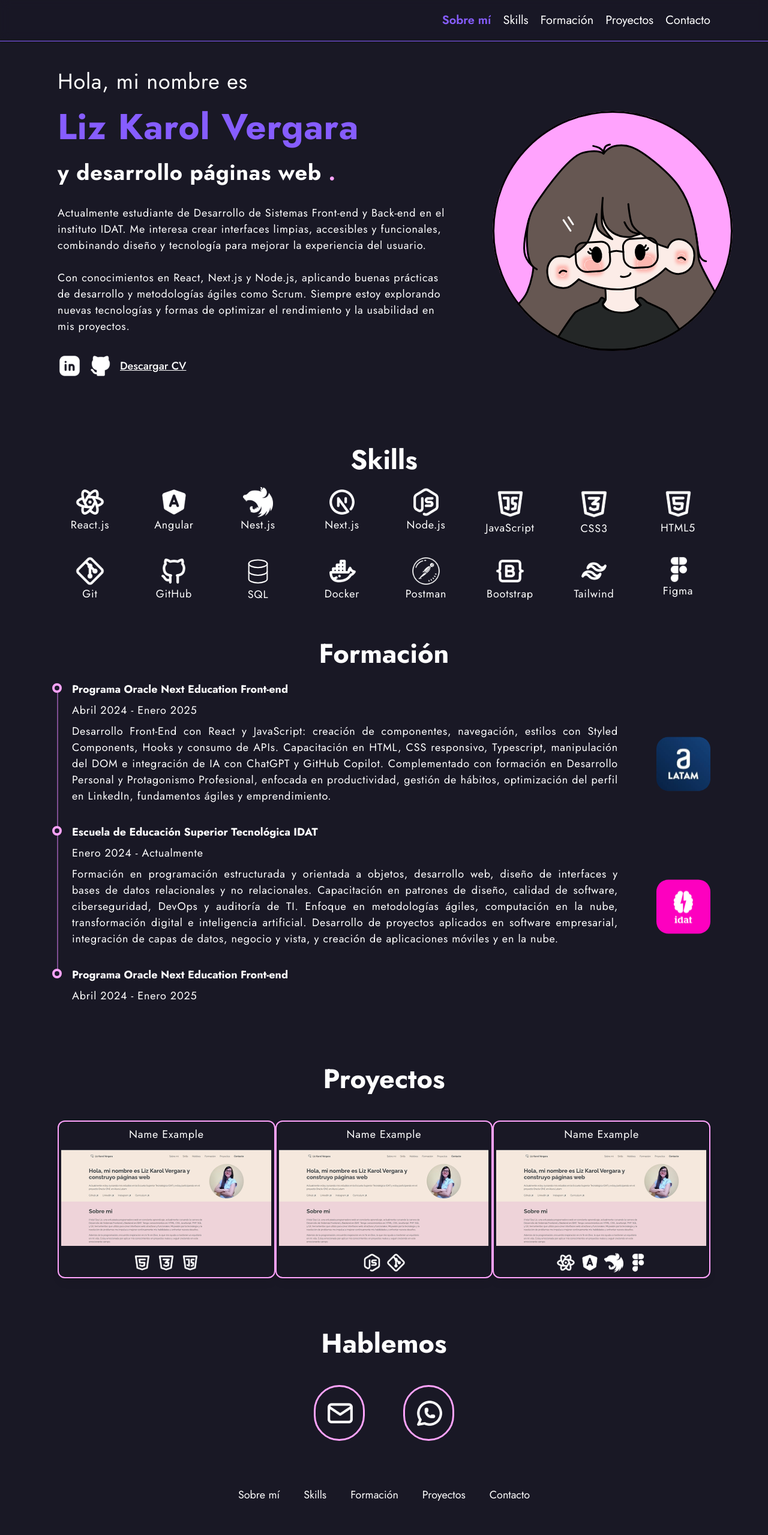
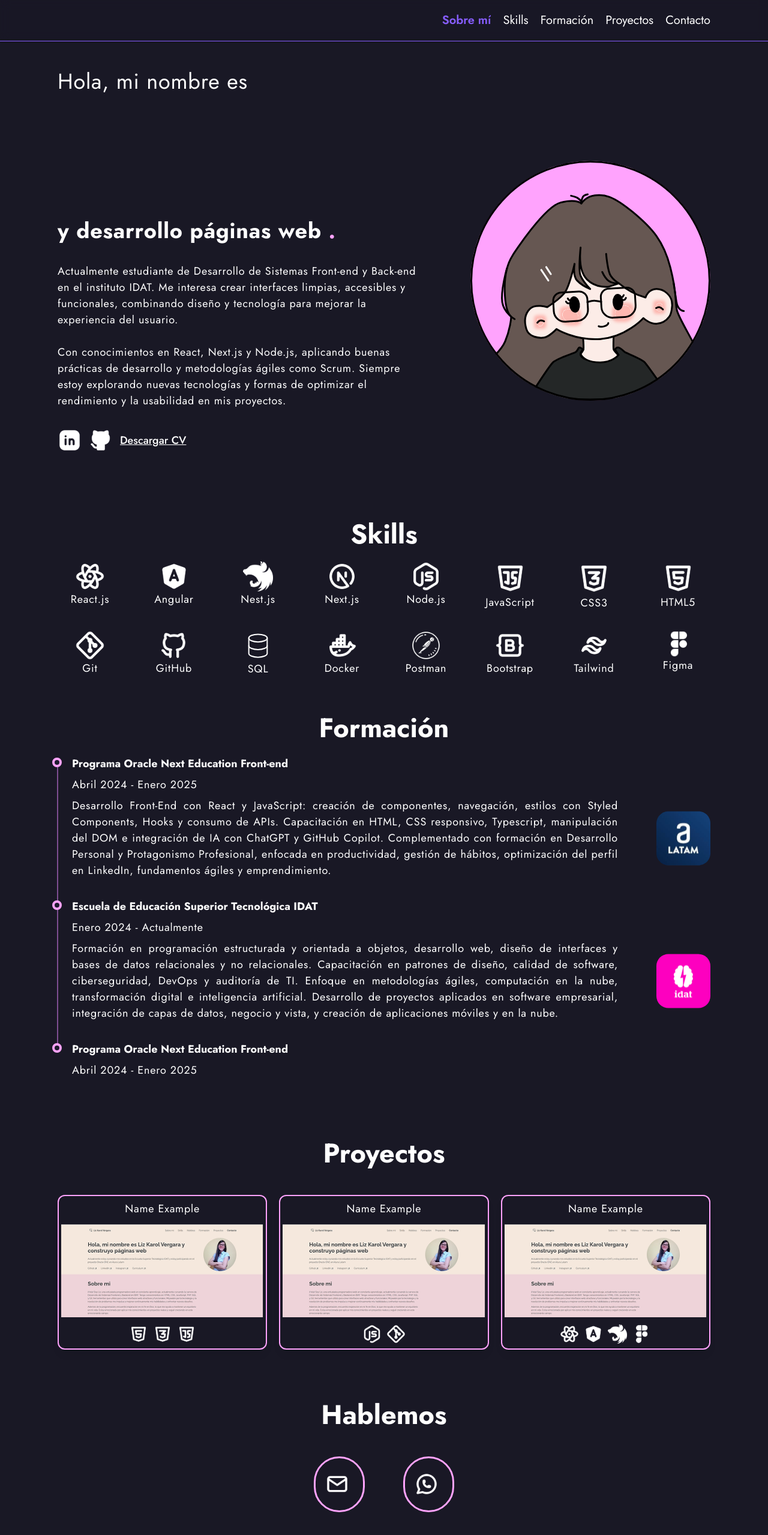
Before and after one commit to lizkarolvergara/mi-portafolio, a Next.js app: page / in a window 1280 px wide. Shown: the top 2559 px of the page at 60% size. Built offline with nearby package versions, Linux system fonts and the light colour scheme.

Commit message:
style: diseño responsive del main y footer

```diff
--- a/app/components/AnimatedAvatar.tsx
+++ b/app/components/AnimatedAvatar.tsx
@@ -5,6 +5,7 @@ import { useEffect, useRef, useState } from "react"
 export default function AnimatedAvatar () {
     const [isBlinking, setIsBlinking] = useState(false)
     const svgRef  = useRef<SVGSVGElement>(null)
+    const [isSmiling, setIsSmiling] = useState(false)
 
     useEffect (() => {
         const interval = setInterval(() => {
@@ -40,12 +41,23 @@ export default function AnimatedAvatar () {
     }, [])
 
     return (
-        <div className="relative w-[400px] h-[400px]">
-            <img src="/avatar-base.svg" alt="avatar"/>
-            {isBlinking ? (
+        <div
+            className="relative w-[200px] h-[200px] md:w-[300px] md:h-[300px] lg:w-[400px] lg:h-[400px]" onClick={() => {
+            setIsSmiling(true)
+            setTimeout(() => setIsSmiling(false), 1000)
+        }}>
+            {!isSmiling &&
+                (
+                    <img src="/avatar-base.svg" alt="avatar"/>
+                )
+            }
+            {isSmiling ?
+                (
+                    <img src="/avatar-smile.svg" alt="avatar"/>
+                ) : isBlinking ? (
                     <img src="/eyes-closed.svg" className="absolute inset-0 " />
                 ) : (
-                    <svg ref={svgRef} xmlns="http://www.w3.org/2000/svg" width="400" height="400" viewBox="0 0 400 400" fill="none" className="absolute inset-0 pointer-events-none">
+                    <svg ref={svgRef} xmlns="http://www.w3.org/2000/svg" viewBox="0 0 400 400" fill="none" className="absolute inset-0 pointer-events-none w-full h-full">
                         <g id="eyes-open">
                             <g id="eye-right">
                                 <ellipse id="Ellipse 4" cx="8.86598" cy="13.5945" rx="8.86598" ry="13.5945" transform="matrix(-0.999396 0.0347579 0.0347579 0.999396 254.233 221.663)" fill="black"/>
@@ -59,10 +71,11 @@ export default function AnimatedAvatar () {
                             </g>
                         </g>
                     </svg>
+                )
+            }
 
 
-                )
-            }
+
         </div>
     )
 }
--- a/app/components/Footer.tsx
+++ b/app/components/Footer.tsx
@@ -2,7 +2,7 @@ export default function Footer() {
     return (
         <footer>
             <div>
-                <ul className="flex justify-center gap-10 py-8">
+                <ul className="flex justify-center gap-10 py-8 hidden md:flex">
                     <li>
                         <a href="#hero" className="hover-scale">
                             Sobre mí
--- a/app/components/Navbar.tsx
+++ b/app/components/Navbar.tsx
@@ -8,7 +8,7 @@ export default function Navbar() {
     const activeId = useScrollSpy(['hero', 'skills', 'education', 'projects', 'contact'])
 
     return (
-        <nav className="sticky top-0 z-50 flex justify-end py-5 border-b border-[#865DFF]  shadow-sm px-24 text-xl bg-[#191825]/70 backdrop-blur-sm">
+        <nav className="sticky top-0 z-50 flex justify-center lg:justify-end py-5 border-b border-[#865DFF]  shadow-sm px-24 text-xl bg-[#191825]/70 backdrop-blur-sm">
             <ul className="flex gap-5 navbar-link">
                 <li>
                     <a href="#hero" className={activeId === 'hero' ? 'active' : ''}>
--- a/app/page.tsx
+++ b/app/page.tsx
@@ -5,23 +5,26 @@ import AnimatedAvatar from "./components/AnimatedAvatar";
 
 export default function Home() {
   return (
-    <main className="px-24">
+    <main className="px-6 md:px-12 lg:px-24">
 
-      <section id="hero" className="flex items-center justify-between">
-        <div className="w-2/3 pr-20 py-10">
-          <p className="text-4xl tracking-in-contract">
-            Hola, mi nombre es
-          </p>
+      <section id="hero" className="flex flex-col lg:flex-row items-center justify-between">
+        <div className="mt-10 focus-in-4 lg:order-2 ">
+          <AnimatedAvatar />
+        </div>
+        <div className="py-10 lg:pr-20">
+            <p className="flex flex-col md:flex-row md:gap-3 text-4xl tracking-in-contract">
+              Hola, mi nombre es <span className="text-[#865DFF] font-bold lg:hidden">Liz Karol Vergara</span>
+            </p>
 
-          <h1 className="text-6xl text-[#865DFF] font-bold leading-relaxed tracking-in-contract">
-            Liz Karol Vergara
-          </h1>
+            <h1 className="text-6xl text-[#865DFF] font-bold leading-relaxed tracking-in-contract hidden lg:block">
+              Liz Karol Vergara
+            </h1>
 
-          <p className="text-4xl font-bold tracking-in-contract">
+          <p className="text-2xl font-bold tracking-in-contract md:text-3xl lg:text-4xl">
             y desarrollo páginas web <span className="text-[#FFA3FD]">.</span>
           </p>
 
-          <p className="text-flicker-in-glow">
+          <p className="text-flicker-in-glow text-justify lg:text-left">
             <br />
             Actualmente estudiante de Desarrollo de Sistemas Front-end y Back-end en el instituto IDAT. Me interesa crear interfaces limpias, accesibles y funcionales, combinando diseño y tecnología para mejorar la experiencia del usuario. <br />
             <br />
@@ -41,9 +44,7 @@ export default function Home() {
 
         </div>
 
-        <div className="w-1/3 focus-in-4">
-          <AnimatedAvatar />
-        </div>
+
       </section>
 
 
@@ -51,7 +52,7 @@ export default function Home() {
 
         <h2>Skills</h2>
 
-        <div className="grid grid-cols-8 gap-8">
+        <div className="grid grid-cols-3 md:grid-cols-4 lg:grid-cols-8 gap-8">
 
           {skills.map((skill, index) => (
             <div key={index} className="flex flex-col hover-scale">
@@ -84,7 +85,7 @@ export default function Home() {
                 </p>
 
                 {education.src && (
-                  <img src={education.src} alt={education.alt} />
+                  <img src={education.src} alt={education.alt} className="hidden lg:block"/>
                 )}
               </div>
 
@@ -100,7 +101,7 @@ export default function Home() {
           Proyectos
         </h2>
 
-        <div className="grid grid-cols-3 justify-items-center py-6">
+        <div className="grid grid-cols-1 gap-5 md:grid-cols-2 lg:grid-cols-3 justify-items-center py-6">
 
           {projects.map((project, index) => (
             <div key={index} className="project-card flex flex-col rounded-xl border-2 border-[#FFA3FD]">
@@ -133,31 +134,27 @@ export default function Home() {
           Hablemos
         </h2>
 
-        <div className="flex justify-center gap-16 py-6">
+        <div className="flex flex-col gap-5 items-center lg:flex-row lg:justify-center lg:gap-16 py-6">
 
-          <div className="contact-pill group flex items-center rounded-full p-4 border-3 border-[#FFA3FD] overflow-hidden transition-all duration-500 w-[85px] hover:w-[360px] whitespace-nowrap">
-            <div className="pr-5 shrink-0">
-              <img src="/mail.svg" alt="email" />
+          <div className="contact-pill group">
+            <div className="icon-container">
+              <img src="/mail.svg" alt="email" className="w-[40px] h-[40px]lg:w-[50px] lg:h-[50px]"/>
             </div>
 
-            <div className="flex flex-col opacity-0 group-hover:opacity-100 transition-opacity duration-500">
-              <p >lizvergarareategui@gmail.com</p>
-              <a href="mailto:lizvergarareategui@gmail.com" className="underline">
-                Enviar mensaje
-              </a>
+            <div className="contact-info">
+              <p>lizvergarareategui@gmail.com</p>
+              <a href="mailto:lizvergarareategui@gmail.com" className="underline">Enviar mensaje</a>
             </div>
           </div>
 
+          <div className="contact-pill group">
+            <div className="icon-container">
+              <img src="/whatsapp.svg" alt="whatsapp" className="w-[40px] h-[40px]lg:w-[50px] lg:h-[50px]"/>
+            </div>
 
-          <div className="contact-pill group flex items-center rounded-full p-4 border-3 border-[#FFA3FD] overflow-hidden transition-all duration-500 w-[85px] hover:w-[360px] whitespace-nowrap">
-            <div className="pr-5 shrink-0">
-              <img src="/whatsapp.svg" alt="whatsapp" />
-            </div>
-            <div className="flex flex-col opacity-0 group-hover:opacity-100 transition-opacity duration-500">
+            <div className="contact-info">
               <p>PER +51 975 203 430</p>
-              <a href="https://wa.me/+51975203430" target="_blank" className="underline">
-                Enviar mensaje
-              </a>
+              <a href="https://wa.me/+51975203430" target="_blank" className="underline">Enviar mensaje</a>
             </div>
           </div>
 
@@ -166,17 +163,5 @@ export default function Home() {
 
     </main>
 
-
-
-    // <div className="grid grid-rows-[20px_1fr_20px] items-center justify-items-center min-h-screen p-8 pb-20 gap-16 sm:p-20 font-[family-name:var(--font-geist-sans)]">
-    //   <main className="flex flex-col gap-[32px] row-start-2 items-center sm:items-start">
-
-    //   </main>
-
-    //   <footer className="row-start-3 flex gap-[24px] flex-wrap items-center justify-center">
-
-
-    //   </footer>
-
   );
 }
--- a/styles/animations.css
+++ b/styles/animations.css
@@ -35,10 +35,10 @@
 
 /* descripcion hero */
   .text-flicker-in-glow {
-    -webkit-animation: text-flicker-in-glow 2s linear both;
-    animation: text-flicker-in-glow 2s linear both;
-    -webkit-animation-delay: 1s;
-    animation-delay: 1s;
+    -webkit-animation: text-flicker-in-glow 1s linear both;
+    animation: text-flicker-in-glow 1s linear both;
+    -webkit-animation-delay: 0.7s;
+    animation-delay: 0.7s;
   }
 
   @-webkit-keyframes text-flicker-in-glow {
@@ -113,29 +113,29 @@
   .focus-in-1 {
     -webkit-animation: text-focus-in 0.7s cubic-bezier(0.550, 0.085, 0.680, 0.530) both;
             animation: text-focus-in 0.7s cubic-bezier(0.550, 0.085, 0.680, 0.530) both;
-    -webkit-animation-delay: 2s;
-            animation-delay: 2s;
+    -webkit-animation-delay: 1.7s;
+            animation-delay: 1.7s;
   }
 
   .focus-in-2 {
     -webkit-animation: text-focus-in 0.7s cubic-bezier(0.550, 0.085, 0.680, 0.530) both;
             animation: text-focus-in 0.7s cubic-bezier(0.550, 0.085, 0.680, 0.530) both;
-    -webkit-animation-delay: 2.5s;
-            animation-delay: 2.5s;
+    -webkit-animation-delay: 2s;
+            animation-delay: 2s;
   }
 
   .focus-in-3 {
     -webkit-animation: text-focus-in 0.7s cubic-bezier(0.550, 0.085, 0.680, 0.530) both;
             animation: text-focus-in 0.7s cubic-bezier(0.550, 0.085, 0.680, 0.530) both;
-    -webkit-animation-delay: 3s;
-            animation-delay: 3s;
+    -webkit-animation-delay: 2.3s;
+            animation-delay: 2.3s;
   }
 
   .focus-in-4 {
     -webkit-animation: text-focus-in 0.7s cubic-bezier(0.550, 0.085, 0.680, 0.530) both;
             animation: text-focus-in 0.7s cubic-bezier(0.550, 0.085, 0.680, 0.530) both;
-    -webkit-animation-delay: 3.5s;
-            animation-delay: 3.5s;
+    -webkit-animation-delay: 0.5s;
+            animation-delay: 0.5s;
   }
 
 
@@ -242,6 +242,55 @@
     box-shadow: 0 25px 20px -10px rgba(0, 0, 0, 0.15);
   }
 
+/* --------------------------------CONTACTO----------------------- */
+
+.contact-pill {
+  display: flex;
+  align-items: center;
+  border-radius: 9999px;
+  padding: 1rem;
+  border: 3px solid #FFA3FD;
+  overflow: hidden;
+  white-space: nowrap;
+  transition: all 0.5s ease;
+
+  /* Por defecto (mobile & tablet) */
+  width: 350px;
+}
+
+.icon-container {
+  padding-right: 1.25rem;
+  flex-shrink: 0;
+}
+
+.contact-info {
+  display: flex;
+  flex-direction: column;
+  opacity: 1;
+  transition: opacity 0.5s ease;
+}
+
+/* En escritorio: efecto hover + info oculta */
+@media (min-width: 1024px) {
+  .contact-pill {
+    width: 85px;
+  }
+
+  .contact-pill:hover {
+    width: 360px;
+  }
+
+  .contact-info {
+    opacity: 0;
+  }
+
+  .group:hover .contact-info {
+    opacity: 1;
+  }
+}
+
+
+
 
 
   /* -----------------------EFECTOS GLOBALES-------------------------- */
```
Also changed, not shown: public/avatar-smile.svg (added).
